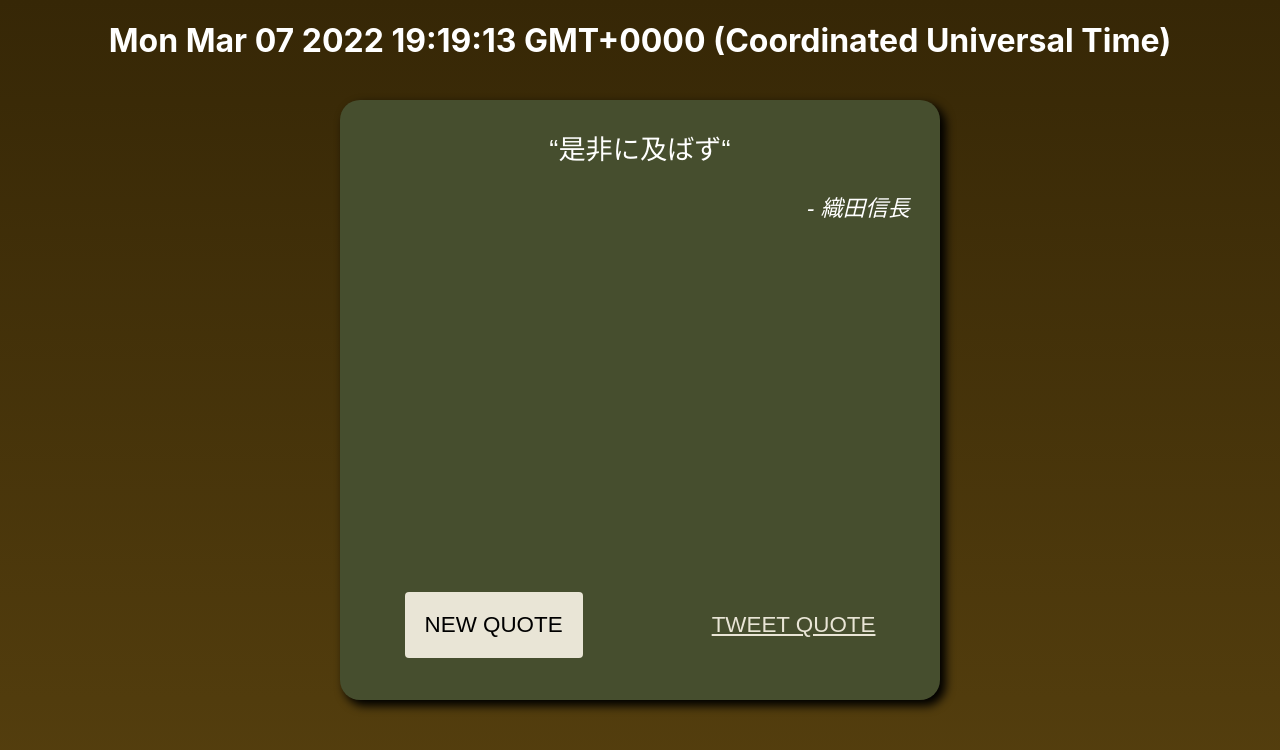
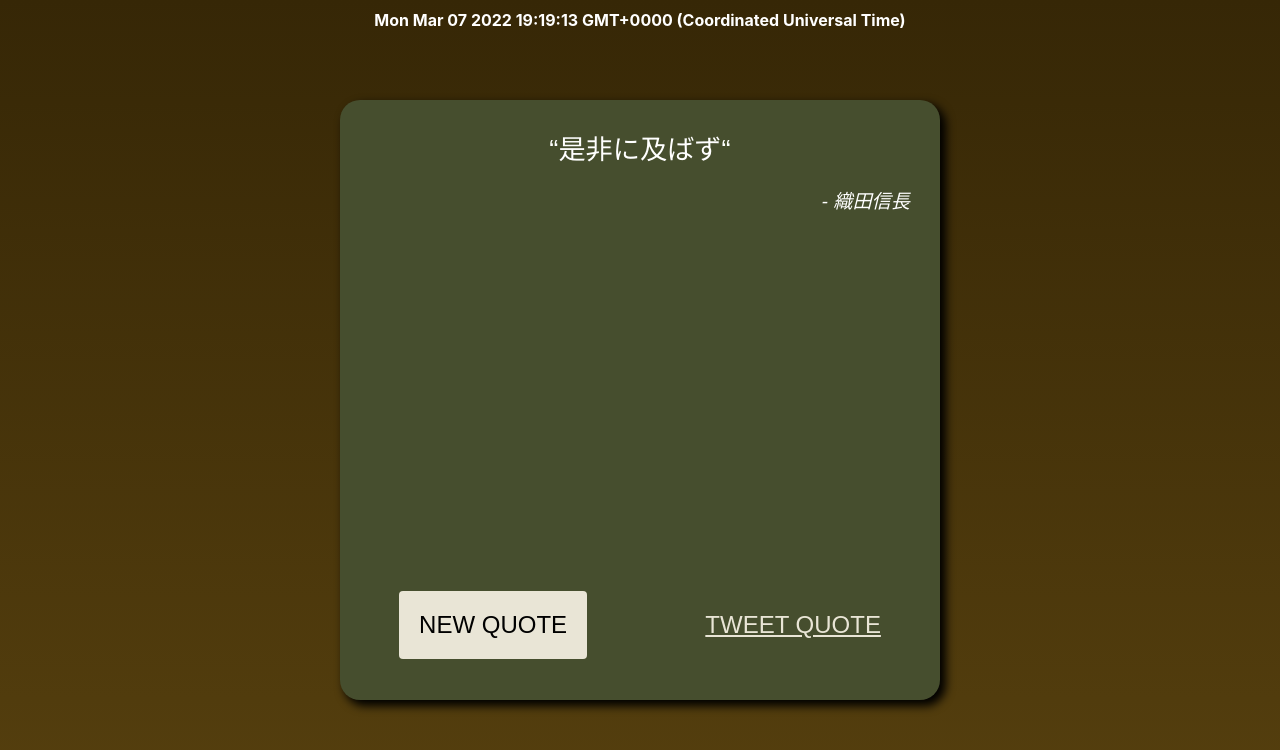
Before and after one commit to tahmdev/random-quote-machine, a React (Create React App) app: page / in a window 1280 px wide. Shown: the top 750 px of the page. Built offline with nearby package versions, Linux system fonts and the light colour scheme.

Commit message:
fixed mobile responsiveness

```diff
--- a/src/App.css
+++ b/src/App.css
@@ -1,13 +1,16 @@
 .App {
   text-align: center;
   background: linear-gradient(0deg, rgba(85,63,14,1) 0%, rgba(54,39,6,1) 100%);
-
+  font-size: 16px;
   color: white;
   height: 100vh;
   width: 100vw;
   position: fixed;
 }
-
+#time{
+  margin-top: 10px;
+  font-size: 1rem;
+}
 #quote-box{
   max-width: 600px;
   max-height: 600px;
@@ -20,7 +23,7 @@
   left: 50%;
   top: 50%;
   transform: translate(-50%, -50%);
-  font-size: 1.4em;
+  font-size: 1.2rem;
   font-family:Arial, Helvetica, sans-serif;
   border-radius: 20px;
   box-shadow: 5px 5px 10px 1px #000;
@@ -31,7 +34,7 @@
   border: none;
   border-radius: 4px;
   padding: 20px;
-  font-size: 1em;
+  font-size: 1rem;
 }
 #new-quote:hover{
   background-color: #E9E5D6;
@@ -41,7 +44,7 @@
 }
 #tweet-quote{
   color: #E9E5D6;
-
+  font-size: 1rem;
 }
 #quote-box-footer{
   position: absolute;
@@ -57,10 +60,23 @@
   position: absolute;
   right: 5%;
   font-style: italic;
+  font-size: 1.2rem;
 }
 #text{
-  font-size: 1.7rem;
+  font-size: 1.3rem;
   margin-bottom: 0px;
   margin-left: 5px;
   margin-right: 5px;
 }
+
+@media only screen and (min-width: 550px){
+  #text{
+    font-size: 1.7rem;
+  }
+  #tweet-quote{
+    font-size: 1.5rem;
+  }
+  #new-quote{
+    font-size: 1.5rem;
+  }
+}
--- a/src/App.js
+++ b/src/App.js
@@ -30,7 +30,7 @@ class Test extends React.Component{
   render(){
     return (
       <div>
-        <h1>{this.state.text}</h1>
+        <h1 id="time">{this.state.text}</h1>
       </div>
     )
   }
```
